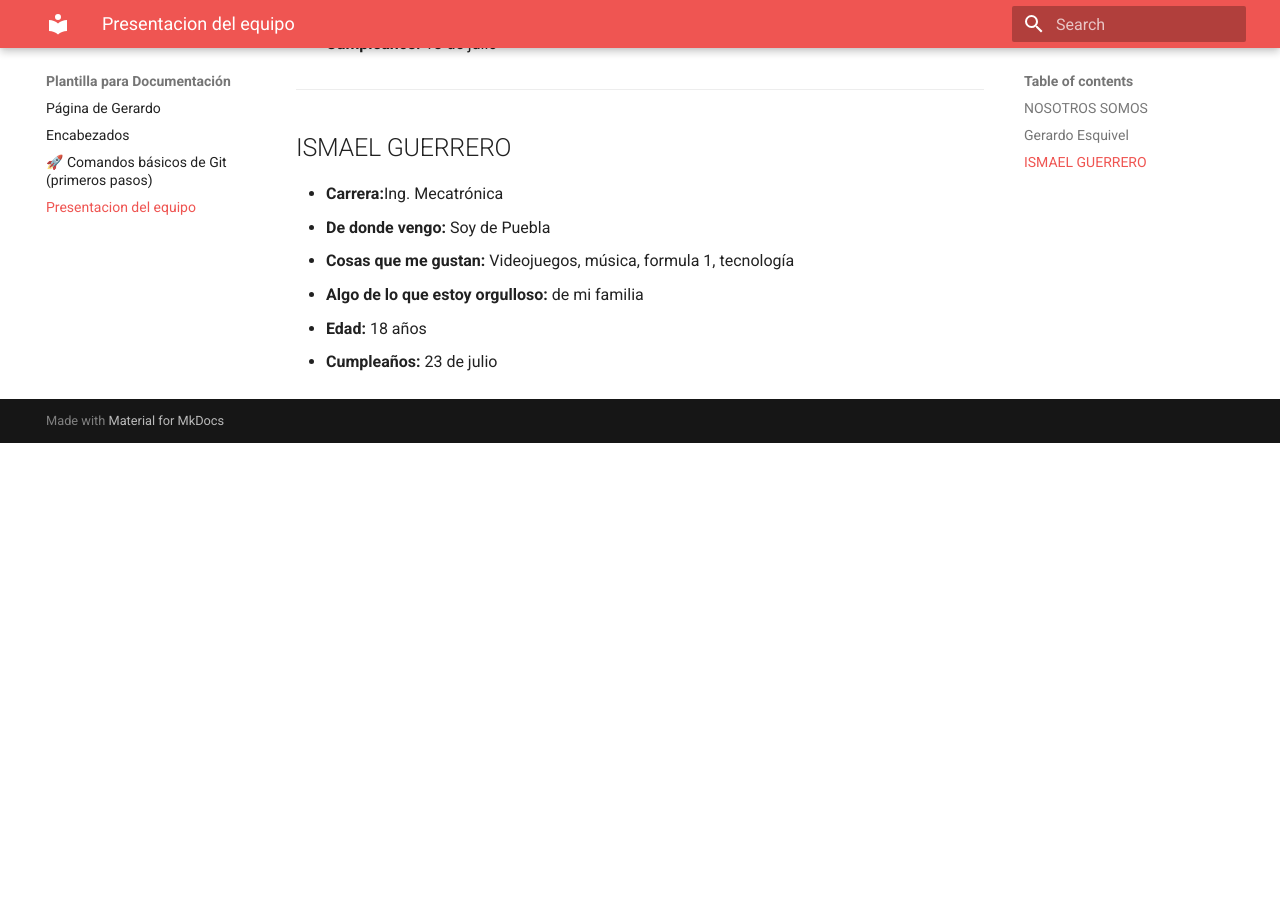
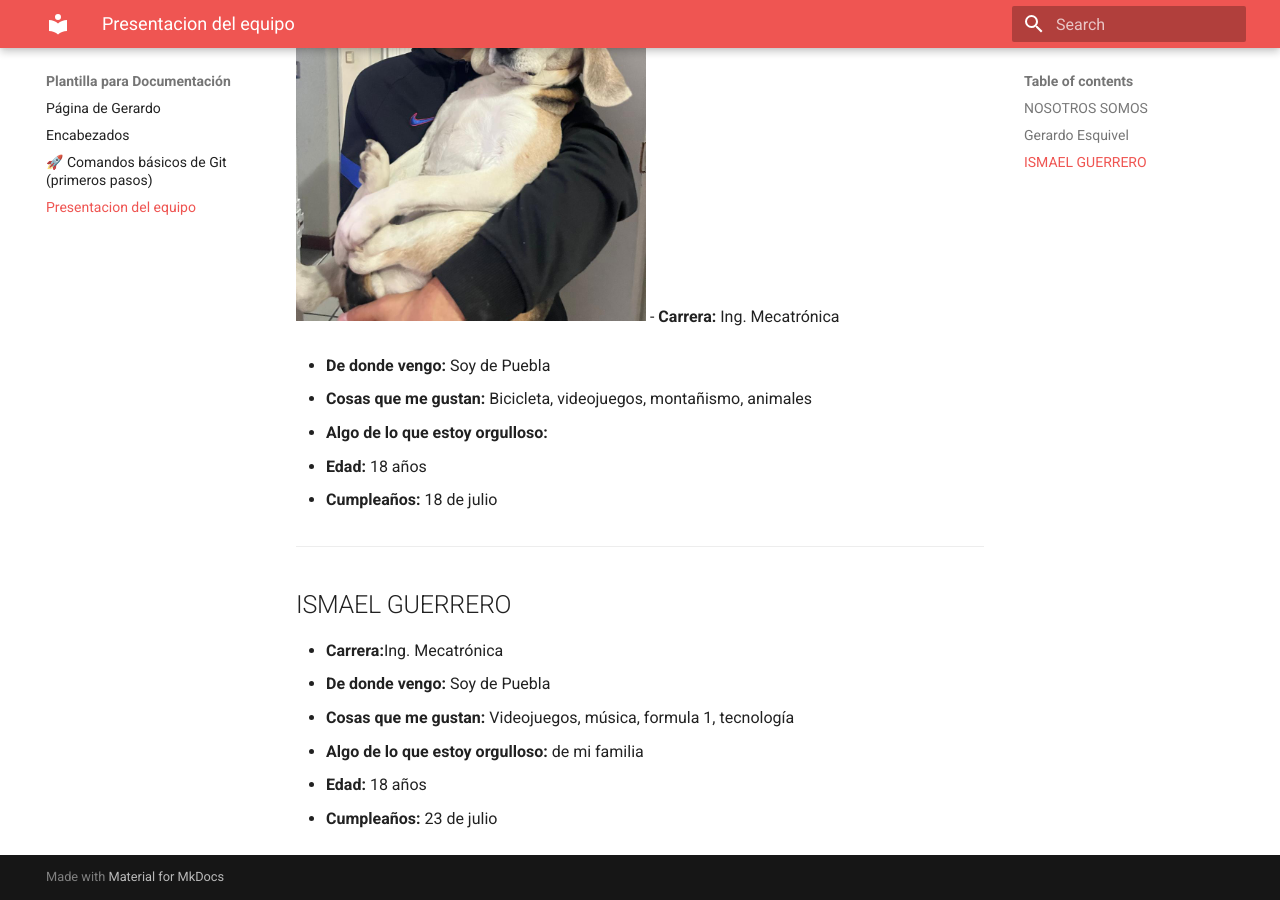
Before and after one commit to Gerardo-Esquivel/PortafoloProyectoIngernieria, an MkDocs documentation site: the page built from docs/presentacion.md, in a window 1280 px wide and 900 px high, scrolled down 553 px. Built offline with MkDocs 1.6.1 and Material for MkDocs 9.7.7, drawn with Linux system fonts in a browser that asks for light colours; before the commit the page ends 996 px from its top, so only the background shows below that.

Commit message:
Update presentacion.md

```diff
--- a/docs/presentacion.md
+++ b/docs/presentacion.md
@@ -4,6 +4,7 @@
 ---
 ## Gerardo Esquivel
 ---
+<img src="../imgs/gerardo.jpeg" alt="foto_gerardo" width="350">
 - **Carrera:** Ing. Mecatrónica
 
 - **De donde vengo:** Soy de Puebla
```
